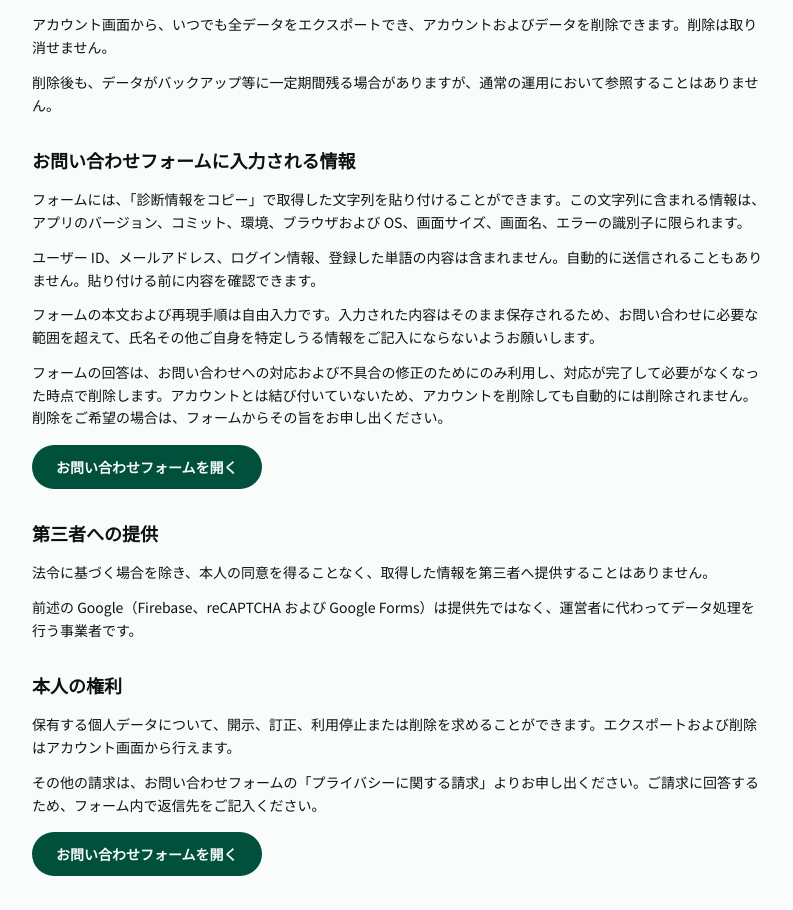
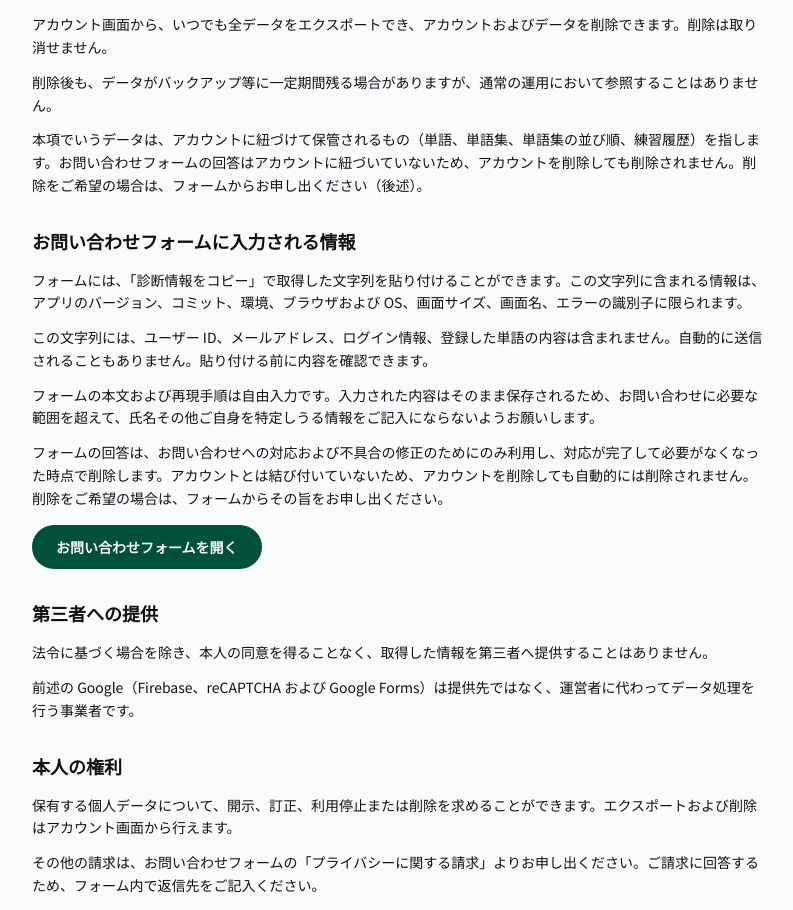
Before and after one commit to kowinauyeung/japanese-learning-notes, a React (Vite) app: page /privacy in a window 1280 px wide. Shown: the part 1628-2538 px from the top of the page, without its empty margins (240-1033 px from the left). Built offline with nearby package versions, Linux system fonts and the light colour scheme; no server answers; a web font is replaced by a local one.

Commit message:
fix(privacy): say which string omits an email address, and which data deletion covers

```diff
--- a/src/content/privacy.ts
+++ b/src/content/privacy.ts
@@ -70,13 +70,14 @@ export const privacy: Doc = {
         'アカウントが存在する限り、データを保管します。期限による自動削除は行いません。',
         'アカウント画面から、いつでも全データをエクスポートでき、アカウントおよびデータを削除できます。削除は取り消せません。',
         '削除後も、データがバックアップ等に一定期間残る場合がありますが、通常の運用において参照することはありません。',
+        '本項でいうデータは、アカウントに紐づけて保管されるもの（単語、単語集、単語集の並び順、練習履歴）を指します。お問い合わせフォームの回答はアカウントに紐づいていないため、アカウントを削除しても削除されません。削除をご希望の場合は、フォームからお申し出ください（後述）。',
       ],
     },
     {
       heading: 'お問い合わせフォームに入力される情報',
       body: [
         'フォームには、「診断情報をコピー」で取得した文字列を貼り付けることができます。この文字列に含まれる情報は、アプリのバージョン、コミット、環境、ブラウザおよび OS、画面サイズ、画面名、エラーの識別子に限られます。',
-        'ユーザー ID、メールアドレス、ログイン情報、登録した単語の内容は含まれません。自動的に送信されることもありません。貼り付ける前に内容を確認できます。',
+        'この文字列には、ユーザー ID、メールアドレス、ログイン情報、登録した単語の内容は含まれません。自動的に送信されることもありません。貼り付ける前に内容を確認できます。',
         'フォームの本文および再現手順は自由入力です。入力された内容はそのまま保存されるため、お問い合わせに必要な範囲を超えて、氏名その他ご自身を特定しうる情報をご記入にならないようお願いします。',
         'フォームの回答は、お問い合わせへの対応および不具合の修正のためにのみ利用し、対応が完了して必要がなくなった時点で削除します。アカウントとは結び付いていないため、アカウントを削除しても自動的には削除されません。削除をご希望の場合は、フォームからその旨をお申し出ください。',
       ],
```
Also changed, not shown: src/content/site.ts (+9 -0 lines).
